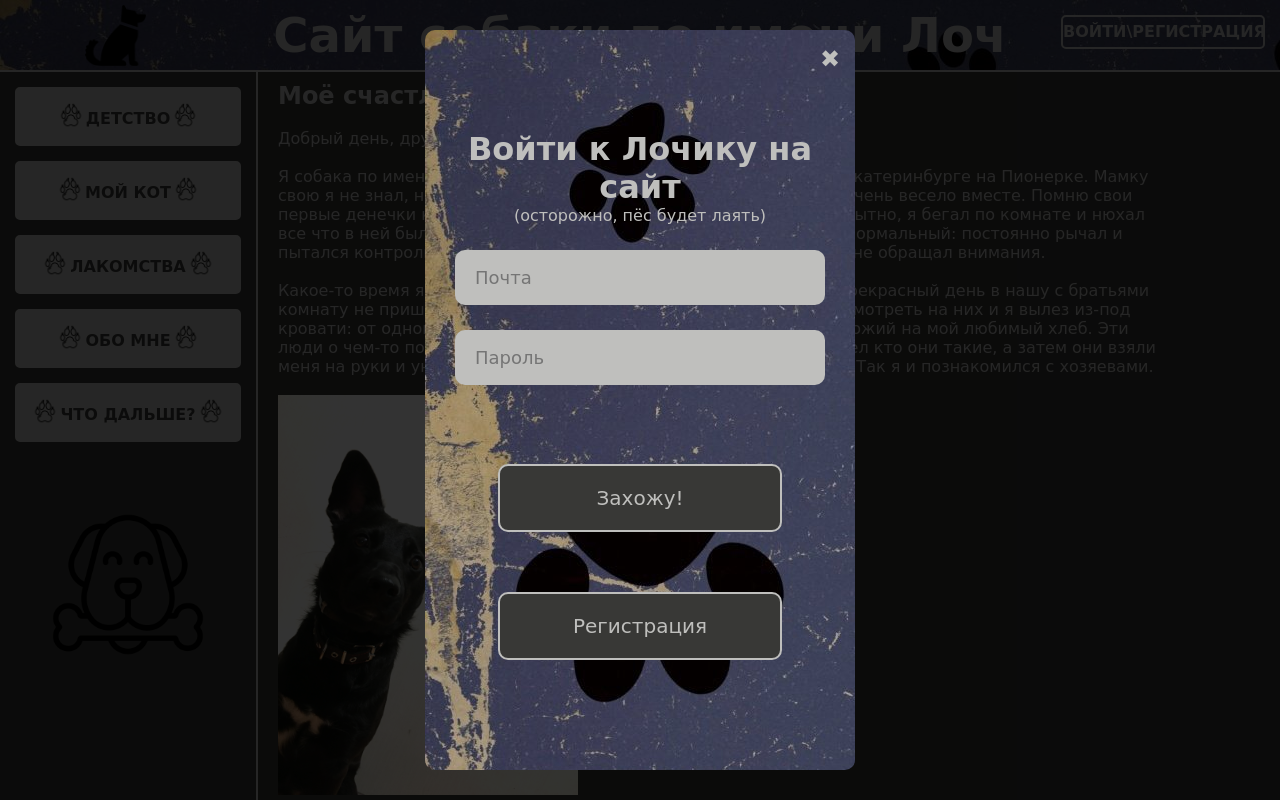
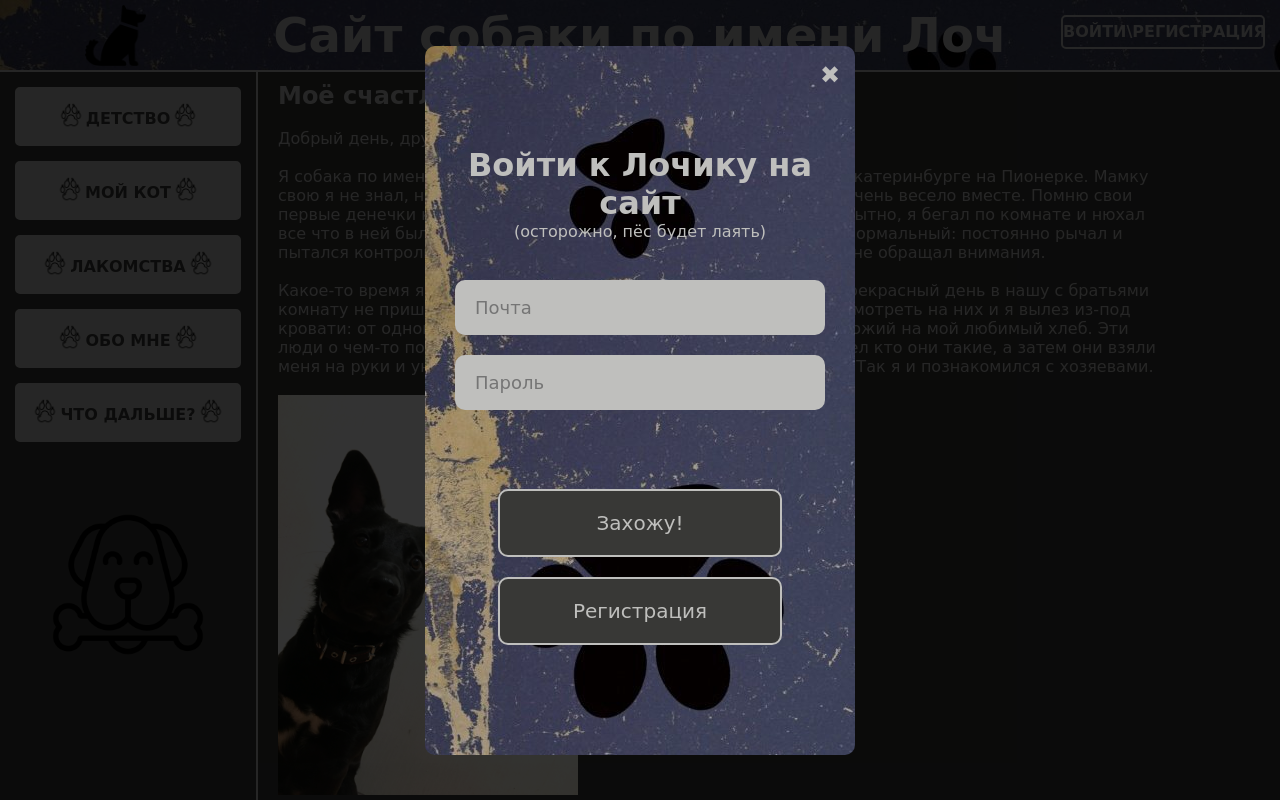
Before and after one commit to mspolermo/Dog-web, a plain HTML site: page Index.html in a window 1280 px wide. Both pictures are taken after a click on the element "ВОЙТИ\РЕГИСТРАЦИЯ". Shown: the top 800 px of the page. Drawn offline with Linux system fonts and the light colour scheme; a web font is replaced by a local one.

Commit message:
for was a bit upgraded (css)

```diff
--- a/Index.html
+++ b/Index.html
@@ -69,12 +69,13 @@
             <div class="pop_up_body">
                 <h2>Войти к Лочику на сайт</h2>
                 <p>(осторожно, пёс будет лаять)</p>
+                </br>
                 <form action="" method="post">
                     <input type="email" placeholder="Почта" />
                     <input type="password" placeholder="Пароль" />
                     </br>
-                    <div class="pop_up_button" onclick="registrationAlert()">Захожу!</div>
-                    <div class="pop_up_button" onclick="reDirectToRegister()">Регистрация</div>
+                    <div id="pop_up_button_enter" onclick="registrationAlert()">Захожу!</div>
+                    <div id="pop_up_button_reg" onclick="reDirectToRegister()">Регистрация</div>
                 </form>
                 <div class="pop_up_close" id="pop_up_close">&#10006</div>
             </div>
--- a/css/main.css
+++ b/css/main.css
@@ -163,7 +163,7 @@ z-index:2;
     }
     .pop_up_body input {
         display: block;
-        margin: 25px auto 0px auto;
+        margin: 20px auto 0px auto;
         width: 330px;
         padding: 17px 20px;
         background-color: #bfbfbd;
@@ -175,7 +175,7 @@ z-index:2;
         .pop_up_body input:focus /*убиранем выделение полей по нажатию*/{
             outline:none;
         }
-.pop_up_button {
+#pop_up_button_enter {
     cursor: pointer;
     display: block;
     width: 280px;
@@ -187,10 +187,22 @@ z-index:2;
     border-radius: 10px;
     background-color: #383836;
 }
-.pop_up_close /*Кнопка закрыть*/{
-position: absolute;
-top: 15px;
-right: 15px;
-font-size: 24px;
-cursor: pointer;
+#pop_up_button_reg {
+    cursor: pointer;
+    display: block;
+    width: 280px;
+    margin: 20px auto 0px auto;
+    padding: 20px 0px;
+    font-size: 20px;
+    border: solid 2px #bfbfbd;
+    color: #bfbfbd;
+    border-radius: 10px;
+    background-color: #383836;
 }
+.pop_up_close /*Кнопка закрыть*/ {
+    position: absolute;
+    top: 15px;
+    right: 15px;
+    font-size: 24px;
+    cursor: pointer;
+}
```
